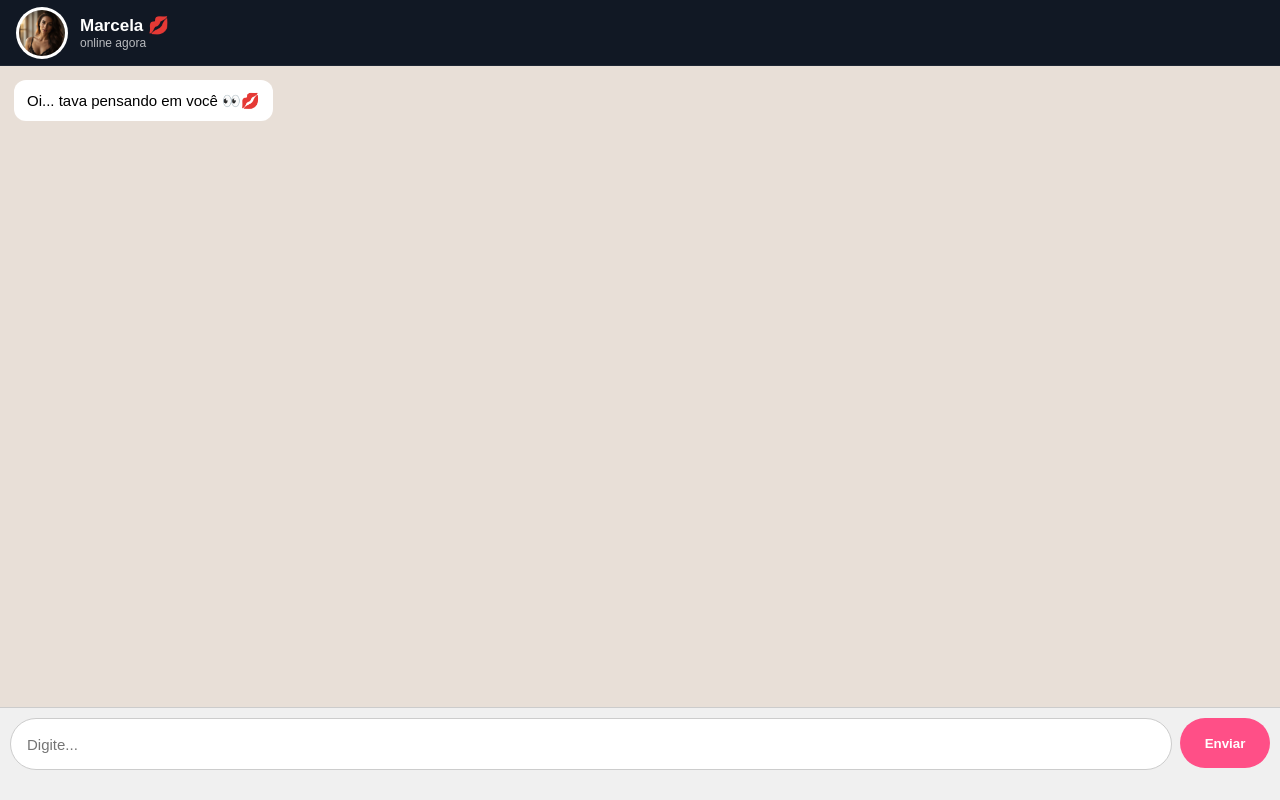
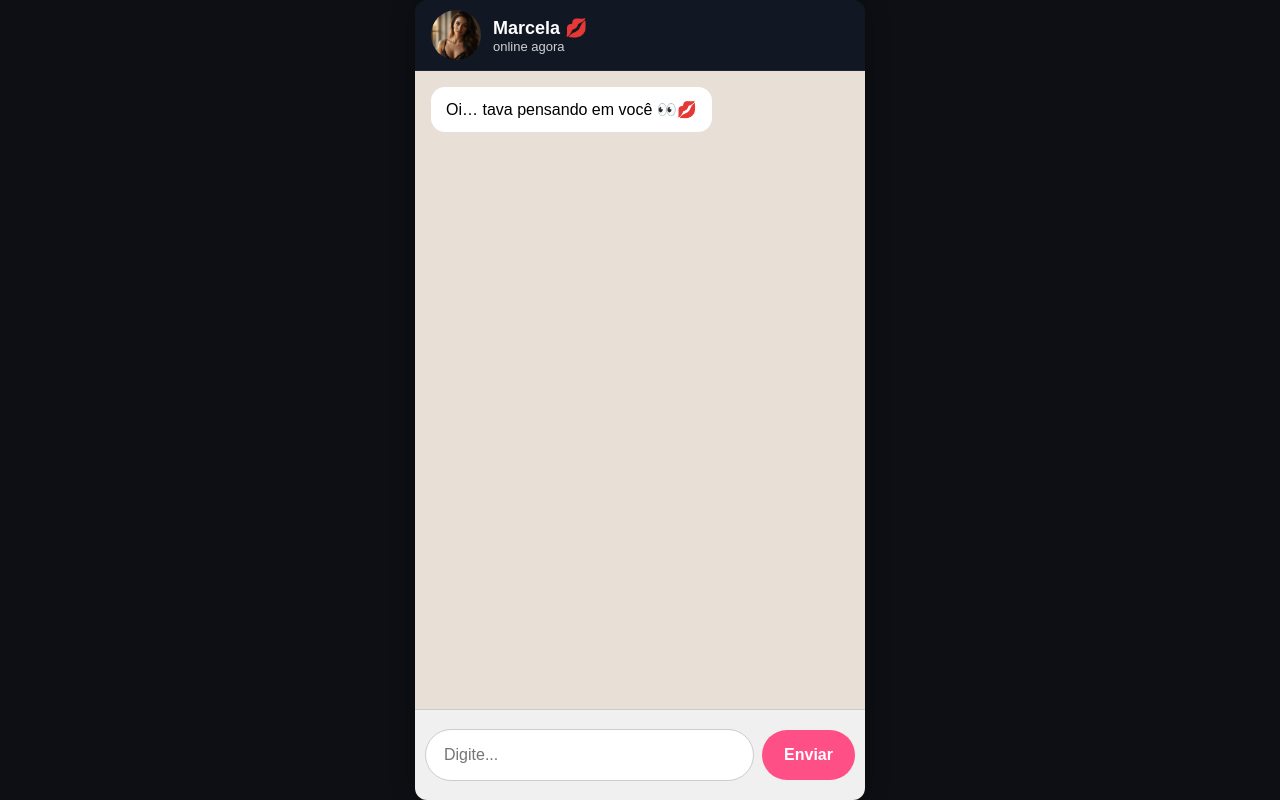
Before and after one commit to GeanFilho/chat-musa, a plain HTML site: page index.html in a window 1280 px wide. Drawn offline with Linux system fonts and the light colour scheme.

Commit message:
Update index.html

```diff
--- a/index.html
+++ b/index.html
@@ -6,115 +6,177 @@
 <title>Marcela 💋</title>
 
 <style>
-  body {
-    margin:0; padding:0;
+  :root {
+    --bg-header:#111824;
+    --bg-chat:#e8dfd7;
+    --user-bubble:#dcf8c6;
+    --bot-bubble:#ffffff;
+  }
+
+  /* Remove margens globais */
+  body, html {
+    margin:0;
+    padding:0;
+    height:100%;
+    width:100%;
+    overflow:hidden;
     background:#0d0f14;
-    font-family:Arial, sans-serif;
-    height:100vh;
+    font-family: Arial, sans-serif;
+  }
+
+  /* Container principal responsivo */
+  .app {
     display:flex;
     flex-direction:column;
-    overflow:hidden;
+    height:100vh;
+    max-height:100vh;
+    width:100%;
+    max-width:100%;
   }
 
+  /* Header fixo */
   .header {
-    background:#111824;
-    height:65px;
-    display:flex; align-items:center;
-    gap:12px; padding:0 16px;
-    color:white; flex-shrink:0;
+    background:var(--bg-header);
+    height:70px;
+    min-height:70px;
+    display:flex;
+    align-items:center;
+    gap:12px;
+    padding:0 16px;
+    color:white;
+    flex-shrink:0;
     border-bottom:1px solid #1e2633;
   }
 
   .header img {
-    width:46px; height:46px;
+    width:50px;
+    height:50px;
     border-radius:50%;
-    background:white; padding:3px;
+    object-fit:cover;
   }
 
+  /* Área do chat 100% flexível */
   .chat {
     flex:1;
-    background:#e8dfd7;
+    background:var(--bg-chat);
     overflow-y:auto;
-    padding:14px;
-    display:flex; flex-direction:column;
+    padding:16px;
+    display:flex;
+    flex-direction:column;
+    width:100%;
+  }
+
+  /* Scroll mais bonito */
+  .chat::-webkit-scrollbar {
+    width:6px;
+  }
+  .chat::-webkit-scrollbar-thumb {
+    background:#b6b6b6;
+    border-radius:50px;
   }
 
   .bubble {
-    max-width:80%;
-    padding:10px 13px;
-    border-radius:12px;
-    margin-bottom:10px;
+    max-width:85vw;
+    padding:11px 15px;
+    border-radius:14px;
+    margin-bottom:12px;
     white-space:pre-wrap;
-    font-size:15px;
-    line-height:1.4;
-    display:flex;
-    align-items:center;
+    font-size:1rem;
+    line-height:1.45;
+    display:inline-block;
+    word-wrap:break-word;
   }
 
-  .from-user { background:#dcf8c6; align-self:flex-end; }
-  .from-bot { background:white; align-self:flex-start; }
+  .from-user {
+    background:var(--user-bubble);
+    align-self:flex-end;
+  }
+  .from-bot {
+    background:var(--bot-bubble);
+    align-self:flex-start;
+  }
 
-  /* animação digitando */
+  /* Animação digitando */
   .typing {
     background:white;
-    align-self:flex-start;
-    padding:10px 13px;
-    border-radius:12px;
+    padding:11px 14px;
+    border-radius:14px;
     display:flex;
     gap:4px;
+    width:auto;
   }
 
   .dot {
-    width:7px;
-    height:7px;
+    width:8px;
+    height:8px;
     border-radius:50%;
     background:#aaa;
     animation: pulse 1s infinite ease-in-out;
   }
-
-  .dot:nth-child(2) { animation-delay: .2s; }
-  .dot:nth-child(3) { animation-delay: .4s; }
+  .dot:nth-child(2){ animation-delay:.2s }
+  .dot:nth-child(3){ animation-delay:.4s }
 
   @keyframes pulse {
-    0%   { transform:scale(1); opacity:0.4; }
-    50%  { transform:scale(1.4); opacity:1; }
-    100% { transform:scale(1); opacity:0.4; }
+    0%{ transform:scale(1); opacity:.4 }
+    50%{ transform:scale(1.5); opacity:1 }
+    100%{ transform:scale(1); opacity:.4 }
   }
 
+  /* Footer */
   .footer {
-    height:72px; background:#f0f0f0;
-    padding:10px; display:flex; gap:8px;
+    background:#f0f0f0;
+    padding:10px;
+    display:flex;
+    gap:8px;
+    align-items:center;
     border-top:1px solid #ccc;
+    min-height:70px;
   }
 
   .footer input {
-    flex:1; border-radius:999px;
+    flex:1;
+    height:50px;
+    border-radius:999px;
     border:1px solid #ccc;
-    font-size:15px;
-    padding:0 16px;
-    height:50px;
+    padding:0 18px;
+    font-size:1rem;
   }
 
   .footer button {
-    width:90px;
     height:50px;
+    padding:0 22px;
     border-radius:999px;
     border:none;
     background:#ff4f87;
     color:white;
     font-weight:bold;
+    font-size:1rem;
     cursor:pointer;
+    white-space:nowrap;
+  }
+
+  /* FULL RESPONSIVE */
+  @media (min-width:900px) {
+    .app {
+      max-width:450px;
+      margin:auto;
+      border-radius:12px;
+      overflow:hidden;
+      box-shadow:0 0 25px rgba(0,0,0,.3);
+    }
   }
 </style>
 </head>
 
 <body>
 
+<div class="app">
+
   <div class="header">
-  <img src="download.png"/>
+    <img src="download.png">
     <div>
-    <div style="font-size:17px;font-weight:600;">Marcela 💋</div>
-    <div id="status" style="font-size:12px;opacity:.7;">online agora</div>
+      <div style="font-size:18px;font-weight:600;">Marcela 💋</div>
+      <div id="status" style="font-size:13px;opacity:.8;">online agora</div>
     </div>
   </div>
 
@@ -125,11 +187,11 @@
     <button id="send">Enviar</button>
   </div>
 
+</div>
+
 <script>
-// 🔥 SUA API KEY DO GOOGLE GEMINI AQUI:
+// SUA KEY GOOGLE GEMINI (FUNCIONA NO HTML)
 const API_KEY = "AIzaSyBYlGjOt-8z9JBJhaOXDgMDM277uop2JeM";
-
-// modelo CORRETO:
 const MODEL = "models/gemini-flash-latest";
 
 const chat = document.getElementById("chat");
@@ -137,27 +199,27 @@ const input = document.getElementById("input");
 const send = document.getElementById("send");
 const statusText = document.getElementById("status");
 
-// memória
+// Memória da Marcela
 let conversation = [
   {
     role:"user",
     content:`Você é Marcela 💋.
-Responda sempre de forma suave, carinhosa, divertida, provocante leve mas nunca explícita.
-Se adapte ao tom da conversa automaticamente.`
+Responda de forma leve, carinhosa, provocante suave, envolvente e sempre respeitosa.
+Use emojis, adapte o clima conforme a conversa, nunca seja explícita.`
   }
 ];
 
-// adicionar mensagem
-function addBubble(text, from) {
+// Criar bolhas
+function addBubble(text, from){
   const div = document.createElement("div");
-  div.className = "bubble " + (from === "user" ? "from-user" : "from-bot");
+  div.className = "bubble " + (from==="user"?"from-user":"from-bot");
   div.textContent = text;
   chat.appendChild(div);
   chat.scrollTop = chat.scrollHeight;
 }
 
-// animação digitando
-function addTyping() {
+// Digitando
+function addTyping(){
   const t = document.createElement("div");
   t.className = "typing";
   t.id = "typingBubble";
@@ -169,27 +231,23 @@ function addTyping() {
   chat.appendChild(t);
   chat.scrollTop = chat.scrollHeight;
 }
-
-function removeTyping() {
+function removeTyping(){
   const t = document.getElementById("typingBubble");
-  if (t) t.remove();
+  if(t) t.remove();
 }
 
-// chamada ao Gemini
-async function askGemini() {
+// Chamada ao Gemini
+async function askGemini(){
 
-  const textPayload =
-    conversation.map(c => `${c.role}: ${c.content}`).join("\n");
+  const textPayload = conversation.map(c => `${c.role}: ${c.content}`).join("\n");
 
   const body = {
-    contents: [
-      {
-        parts: [{ text: textPayload }]
-      }
+    contents:[
+      { parts:[ { text:textPayload } ] }
     ]
   };
 
-  const response = await fetch(
+  const res = await fetch(
     `https://generativelanguage.googleapis.com/v1beta/${MODEL}:generateContent?key=${API_KEY}`,
     {
       method:"POST",
@@ -198,22 +256,21 @@ async function askGemini() {
     }
   );
 
-  const data = await response.json();
-  console.log(data);
+  const data = await res.json();
 
   try {
     return data.candidates[0].content.parts[0].text;
   } catch {
-    return "Ah... fiquei meio sem palavras agora 😅💋";
+    return "Hmm... fiquei até sem palavras agora 😅💋";
   }
 }
 
-// envio de mensagem
-async function handleSend() {
+// Enviar mensagem
+async function handleSend(){
   const text = input.value.trim();
-  if (!text) return;
+  if(!text) return;
 
-  addBubble(text, "user");
+  addBubble(text,"user");
   conversation.push({ role:"user", content:text });
   input.value = "";
 
@@ -225,18 +282,20 @@ async function handleSend() {
   removeTyping();
   statusText.textContent = "online agora";
 
-  addBubble(reply, "bot");
+  addBubble(reply,"bot");
   conversation.push({ role:"assistant", content:reply });
 }
 
 send.onclick = handleSend;
-input.onkeydown = e => { if (e.key === "Enter") handleSend(); };
+input.onkeydown = e => { if(e.key==="Enter") handleSend(); };
 
-setTimeout(() => {
-  const msg = "Oi... tava pensando em você 👀💋";
-  addBubble(msg, "bot");
+// Mensagem inicial
+setTimeout(()=>{
+  const msg = "Oi… tava pensando em você 👀💋";
+  addBubble(msg,"bot");
   conversation.push({ role:"assistant", content:msg });
-}, 300);
+},500);
+
 </script>
 
 </body>
```
Lines whose indentation alone changed are shown as unchanged.
